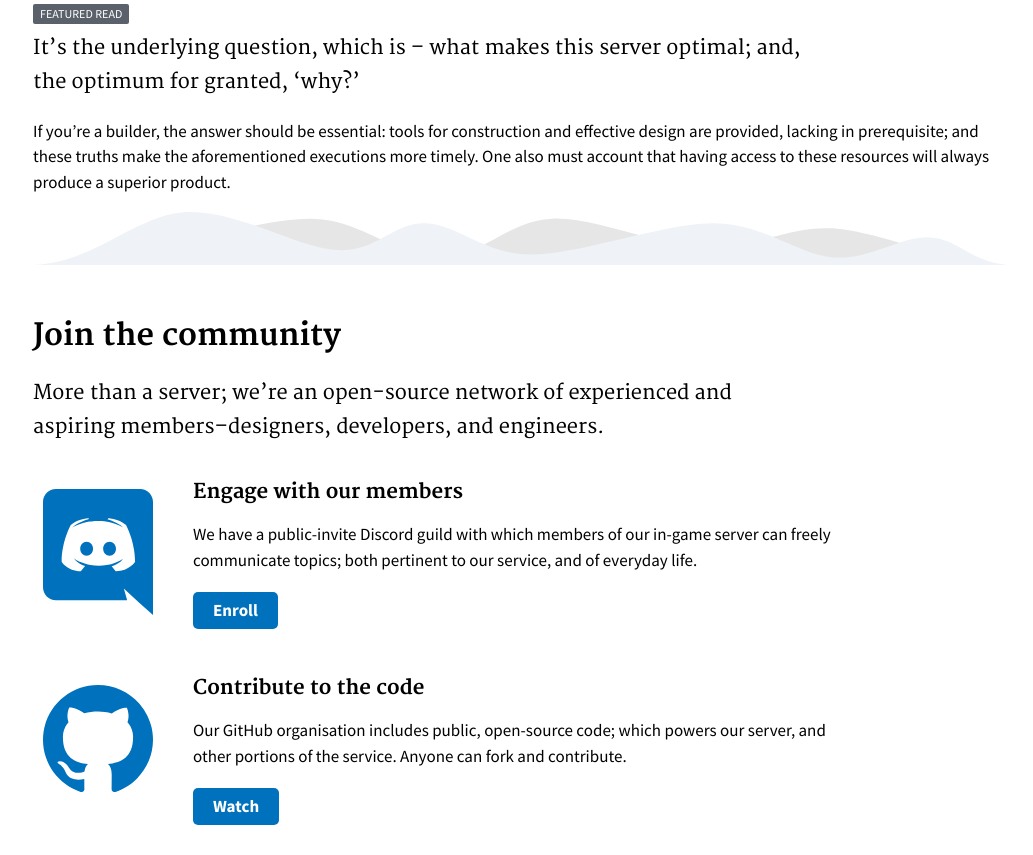
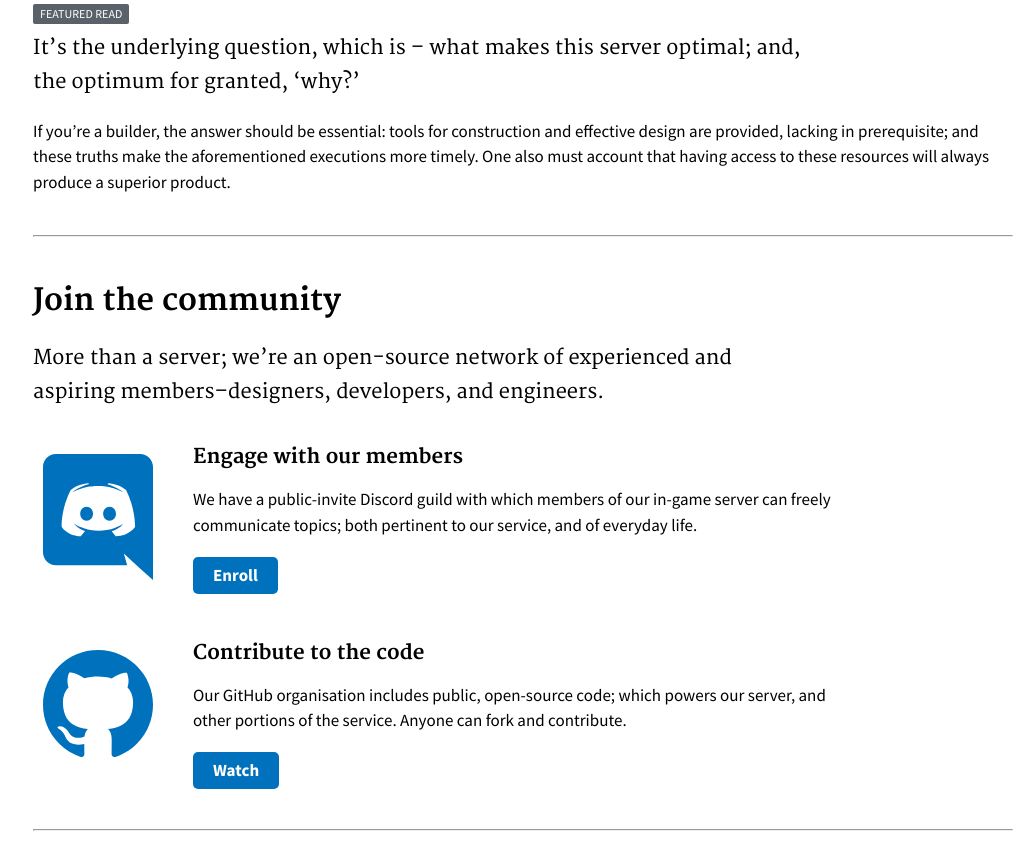
Before and after one commit to serrif/website, a Jekyll site: the page built from main/home.md, in a window 1280 px wide. Shown: the part 800-1655 px from the top of the page, without its empty margins (117-1150 px from the left). Built offline with Jekyll 4.4.1, drawn with Linux system fonts in a browser that asks for light colours.

Commit message:
Update home.md

```diff
--- a/_includes/components/footer--small.html
+++ b/_includes/components/footer--small.html
@@ -1,4 +1,5 @@
 <footer class="usa-footer usa-footer-medium site" style="font-size: 1.4rem; background: #eff9fc;" role="contentinfo">
+<img src="../assets/img/svg/waves.svg" alt="">
 
   {% unless page.top == false %}
   <div class="usa-grid usa-footer-return-to-top">
--- a/main/home.md
+++ b/main/home.md
@@ -41,7 +41,7 @@ Join us using the version that is favorite to you; from 1.8 to the latest, 1.13.
 
 If you're a builder, the answer should be essential: tools for construction and effective design are provided, lacking in prerequisite; and these truths make the aforementioned executions more timely. One also must account that having access to these resources will always produce a superior product.
 
-<img src="../assets/img/svg/waves.svg" alt="">
+<hr style="margin-top: 4rem;">
 
 ## Join the community
 More than a server; we're an open-source network of experienced and aspiring members--designers, developers, and engineers.
```
